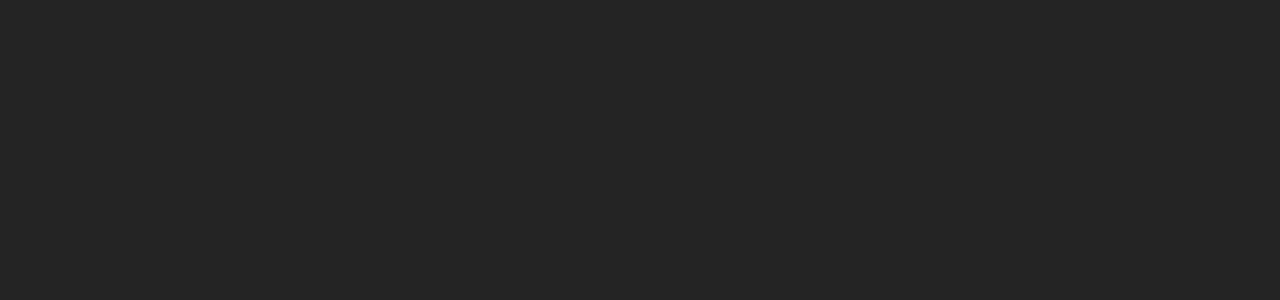
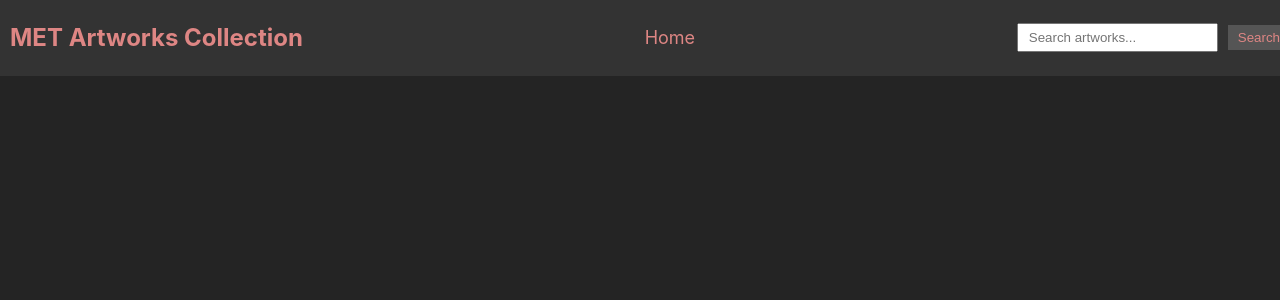
Before and after one commit to carljoe156/SBA-320H-React-Web-Application, a React (Vite) app: page /search/1 in a window 1280 px wide. Before the commit this address had no page. Shown: the top 300 px of the page. Built offline with nearby package versions, Linux system fonts and the light colour scheme.

Commit message:
Added Navbar updated functionalities

```diff
--- a/src/App.css
+++ b/src/App.css
@@ -41,6 +41,10 @@
   color: #888;
 } */
 
+body {
+  margin-top: 80px;
+}
+
 .homepage-container {
   display: flex;
   flex-direction: column;
@@ -49,6 +53,7 @@
   height: 100vh;
   padding: 20px;
   text-align: center;
+  margin-top: 80px;
 }
 
 .card-container {
@@ -125,3 +130,58 @@
   border-radius: 4px;
   margin-top: 10px;
 }
+
+/* For My search bar input*/
+
+/* Navbar styling */
+.navbar {
+  background-color: #333; /* Background color of the navbar */
+  color: #de8684;
+  padding: 0px 10px; /* Padding around the navbar */
+  display: flex;
+  justify-content: space-between;
+  align-items: center;
+  position: fixed; /* Fix the navbar to the top of the page */
+  top: 0; /* Align it to the top */
+  left: 0; /* Ensure it aligns with the left side of the page */
+  width: 100%; /* Make the navbar span the full width of the page */
+  z-index: 100; /* Ensure it stays on top of other elements */
+}
+
+.home-link {
+  color: #de8684;
+  margin-left: 20px;
+  text-decoration: none;
+  font-size: 18px;
+}
+
+.home-link:hover {
+  text-decoration: underline; /* Underline on hover */
+}
+
+/* To prevent the rest of the page content from being covered by the navbar */
+body {
+  margin-top: 60px; /* Adjust according to the height of your navbar */
+}
+
+.search-form {
+  display: flex;
+  align-items: center;
+}
+
+.search-form input {
+  padding: 5px 10px;
+  margin-right: 10px;
+}
+
+.search-form button {
+  padding: 5px 10px;
+  background-color: #555;
+  color: #de8684;
+  border: none;
+  cursor: pointer;
+}
+
+.search-form button:hover {
+  background-color: #444;
+}
--- a/src/App.jsx
+++ b/src/App.jsx
@@ -1,17 +1,21 @@
 import React from "react";
 import { BrowserRouter as Router, Route, Routes } from "react-router-dom"; // Import React Router components// may switch  react-router
+import NavBar from "./components/NavBar";
 import HomePage from "./pages/HomePage";
 import Details from "./pages/Details";
+import SearchResults from "./pages/Search";
 import "./App.css";
 
 const App = () => {
   return (
-    <div>
+    <>
+      <NavBar />
       <Routes>
         <Route path="/" element={<HomePage />} />
         <Route path="/details/:objectID" element={<Details />} />
+        <Route path="/search/:searchTerm" component={SearchResults} />
       </Routes>
-    </div>
+    </>
   );
 };
 
--- a/src/components/ArtworkCard.jsx
+++ b/src/components/ArtworkCard.jsx
@@ -47,6 +47,7 @@
       <h3>{artwork.title}</h3>
       <p>{artwork.artistDisplayName}</p>
       <p>{artwork.objectDate}</p>
+      {/* <p>{artwork.objectDescription}</p> */}
 
       {imageUrl ? (
         <img
--- /dev/null
+++ b/src/components/NavBar.jsx
@@ -0,0 +1,35 @@
+import React, { useState } from "react";
+import { useNavigate, Link } from "react-router-dom";
+
+const Navbar = () => {
+  const [searchTerm, setSearchTerm] = useState("");
+  const navigate = useNavigate();
+
+  const handleSearch = (event) => {
+    event.preventDefault();
+    if (searchTerm.trim()) {
+      navigate(`/search/${searchTerm}`);
+    }
+  };
+
+  return (
+    <nav className="navbar">
+      <h1> MET Artworks Collection</h1>
+
+      <Link to="/" className="home-link">
+        Home
+      </Link>
+      <form onSubmit={handleSearch} className="search-form">
+        <input
+          type="text"
+          value={searchTerm}
+          onChange={(e) => setSearchTerm(e.target.value)}
+          placeholder="Search artworks..."
+        />
+        <button type="submit">Search</button>
+      </form>
+    </nav>
+  );
+};
+
+export default Navbar;
--- a/src/pages/Details.jsx
+++ b/src/pages/Details.jsx
@@ -63,7 +63,7 @@
 
 const Details = () => {
   const { objectID } = useParams(); // Get objectID from the URL params
-  const [artwork, setArtwork] = useState(null); // Store detailed artwork data
+  const [artwork, setArtwork] = useState(null);
   const [loading, setLoading] = useState(true);
   const [error, setError] = useState(null);
 
@@ -79,7 +79,7 @@
       }
     };
 
-    fetchDetails(); // Fetch details when component mounts
+    fetchDetails();
   }, [objectID]);
 
   return (
@@ -89,10 +89,21 @@
       {artwork && (
         <div className="artwork-details">
           <h2>{artwork.title}</h2>
-          <p>Artist: {artwork.artistDisplayName}</p>
-          <p>Date: {artwork.objectDate}</p>
-          <img src={artwork.primaryImage} alt={artwork.title} />
-          <p>{artwork.objectDescription}</p>
+          <p>Artist: {artwork.artistDisplayName || "Unknown Artist"} </p>
+          <p>Date: {artwork.objectDate || "Unknown Date"}</p>
+          <p>Medium: {artwork.medium || "Unknown Medium"}</p>
+          <p>Dimensions: {artwork.dimensions || "Unknown Dimensions"}</p>
+          <p>
+            Classification: {artwork.classification || "Unknown Classification"}
+          </p>
+          {artwork.objectDescription && (
+            <p>Description: {artwork.objectDescription}</p>
+          )}
+          <img
+            src={artwork.primaryImage}
+            alt={artwork.title}
+            style={{ maxWidth: "80%", height: "auto", marginTop: "20px" }}
+          />
         </div>
       )}
     </div>
--- /dev/null
+++ b/src/pages/Search.jsx
@@ -0,0 +1,65 @@
+import React, { useState, useEffect } from "react";
+import { useParams } from "react-router-dom";
+import { fetchObjectDetails, fetchObjectIDs } from "../services/ArtworkService";
+import ArtworkCard from "../components/ArtworkCard";
+
+const SearchResults = () => {
+  const { searchTerm } = useParams();
+  const [artworks, setArtworks] = useState([]);
+  const [loading, setLoading] = useState(true);
+  const [error, setError] = useState(null);
+
+  useEffect(() => {
+    const fetchSearchResults = async () => {
+      try {
+        // Fetch all object IDs
+        const ids = await fetchObjectIDs();
+
+        // Fetch artwork details for all the object IDs
+        const artworkPromises = ids.map((id) => fetchObjectDetails(id));
+        const artworksData = await Promise.all(artworkPromises);
+
+        // Filter the artworks based on the search term ( like  artist name, title, or description)
+        const filteredArtworks = artworksData.filter((artwork) => {
+          return (
+            artwork.title.toLowerCase().includes(searchTerm.toLowerCase()) ||
+            artwork.artistDisplayName
+              .toLowerCase()
+              .includes(searchTerm.toLowerCase()) ||
+            (artwork.objectDescription &&
+              artwork.objectDescription
+                .toLowerCase()
+                .includes(searchTerm.toLowerCase()))
+          );
+        });
+
+        setArtworks(filteredArtworks);
+      } catch (error) {
+        setError("Error fetching search results.");
+      } finally {
+        setLoading(false);
+      }
+    };
+
+    fetchSearchResults();
+  }, [searchTerm]);
+
+  return (
+    <div>
+      <h1>Search Results for "{searchTerm}"</h1>
+      {loading && <p>Loading search results...</p>}
+      {error && <p>{error}</p>}
+      <div className="card-container">
+        {artworks.length > 0 ? (
+          artworks.map((artwork) => (
+            <ArtworkCard key={artwork.objectID} artwork={artwork} />
+          ))
+        ) : (
+          <p>No artworks found matching "{searchTerm}".</p>
+        )}
+      </div>
+    </div>
+  );
+};
+
+export default SearchResults;
```
